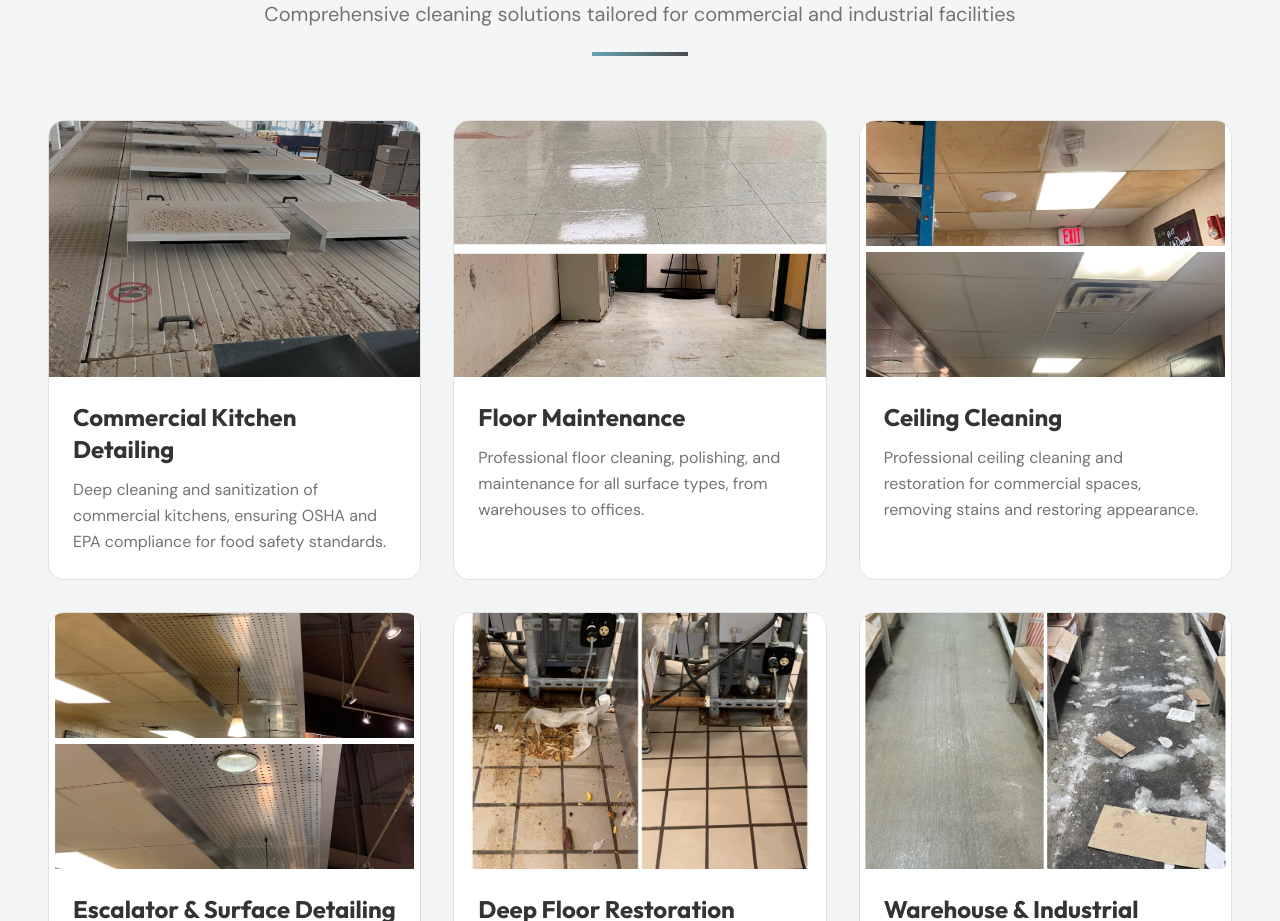
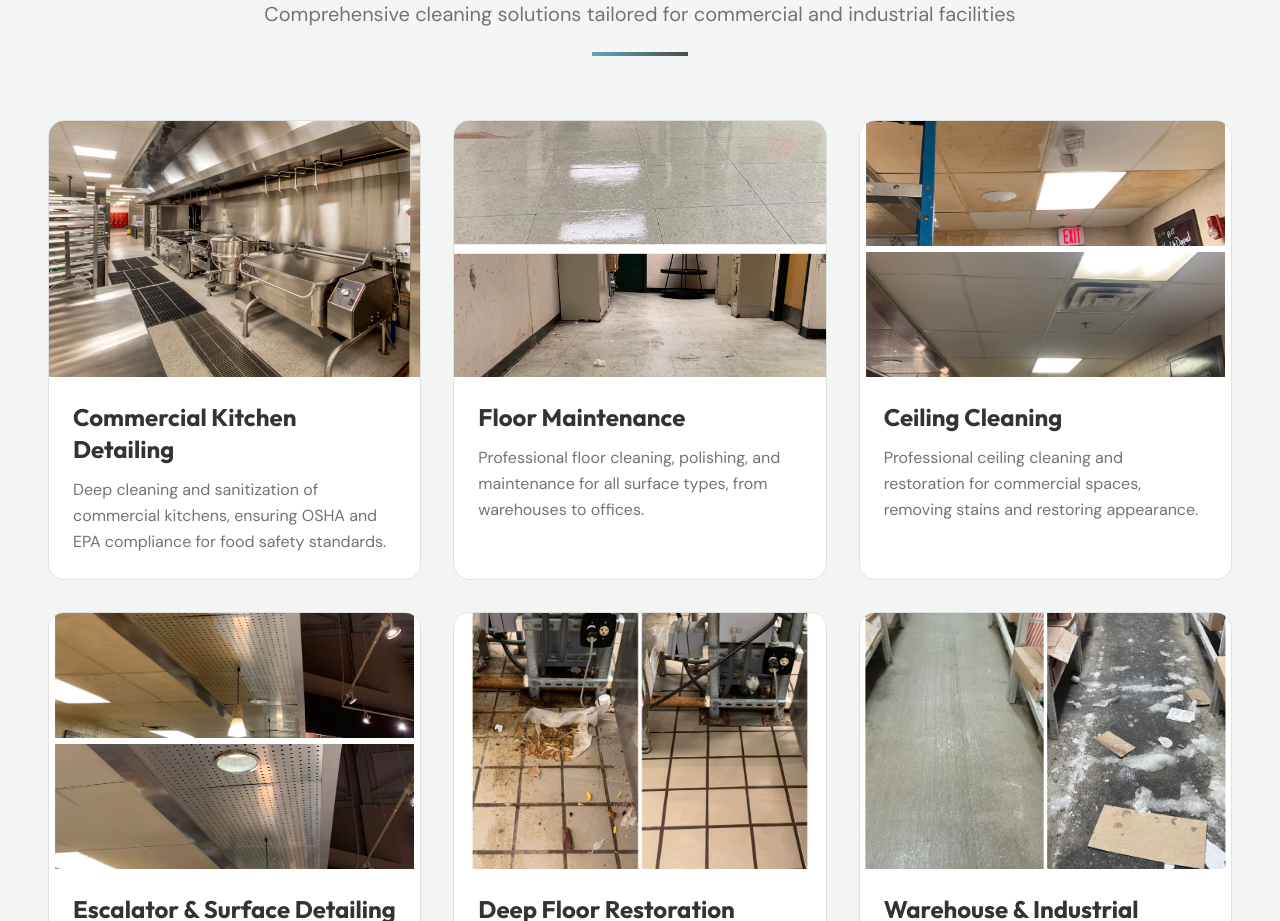
Before and after one commit to mariatorrentedev/imakus-cleaning, a Next.js app: page / in a window 1280 px wide. Shown: the part 900-1821 px from the top of the page. Built offline with nearby package versions, Linux system fonts and the light colour scheme.

Commit message:
imakus-cleaning: update commercial kitchen detailing image.

```diff
--- a/src/components/Services.tsx
+++ b/src/components/Services.tsx
@@ -7,7 +7,7 @@ const services = [
   {
     title: "Commercial Kitchen Detailing",
     description: "Deep cleaning and sanitization of commercial kitchens, ensuring OSHA and EPA compliance for food safety standards.",
-    image: "/images/imakus-cleaning-2.jpg",
+    image: "/images/commercial-kitchen-detailing-imakus.png",
   },
   {
     title: "Floor Maintenance",
```
Also changed, not shown: public/images/commercial-kitchen-detailing-imakus.png (added).
